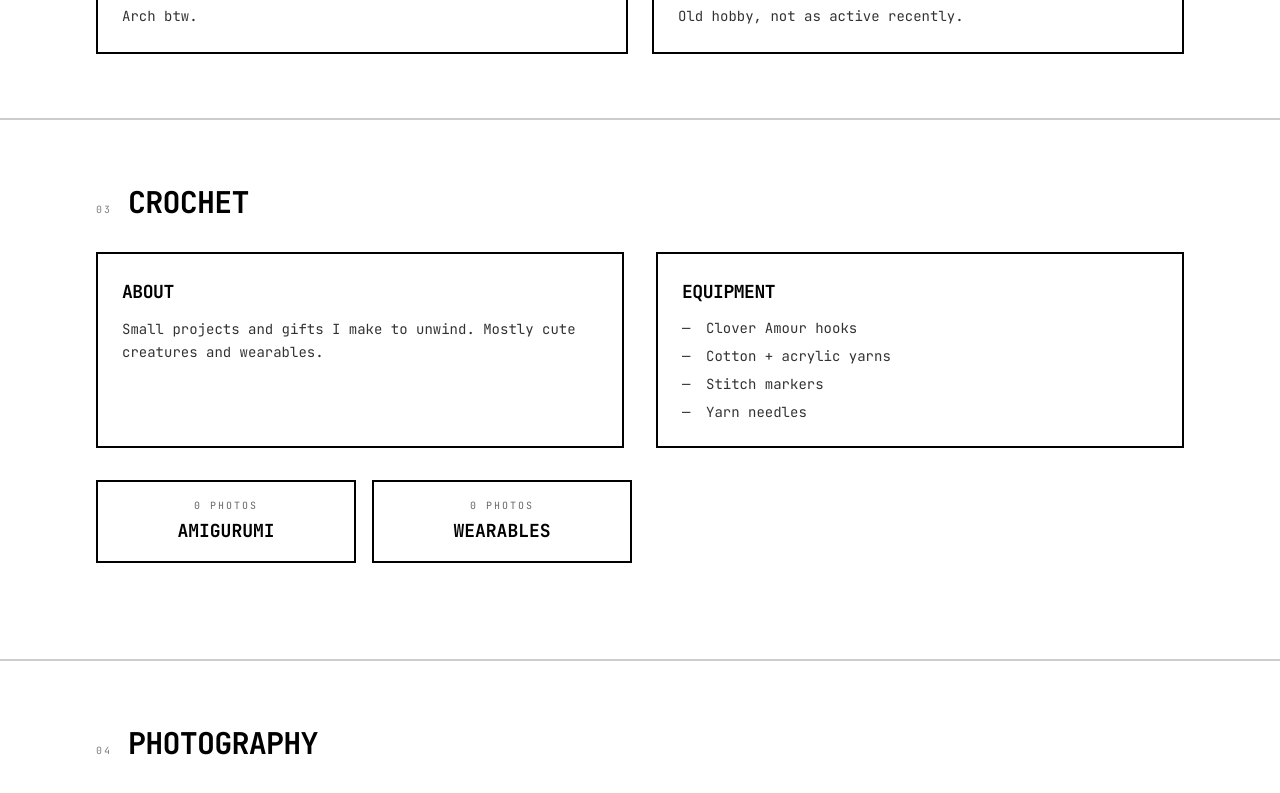
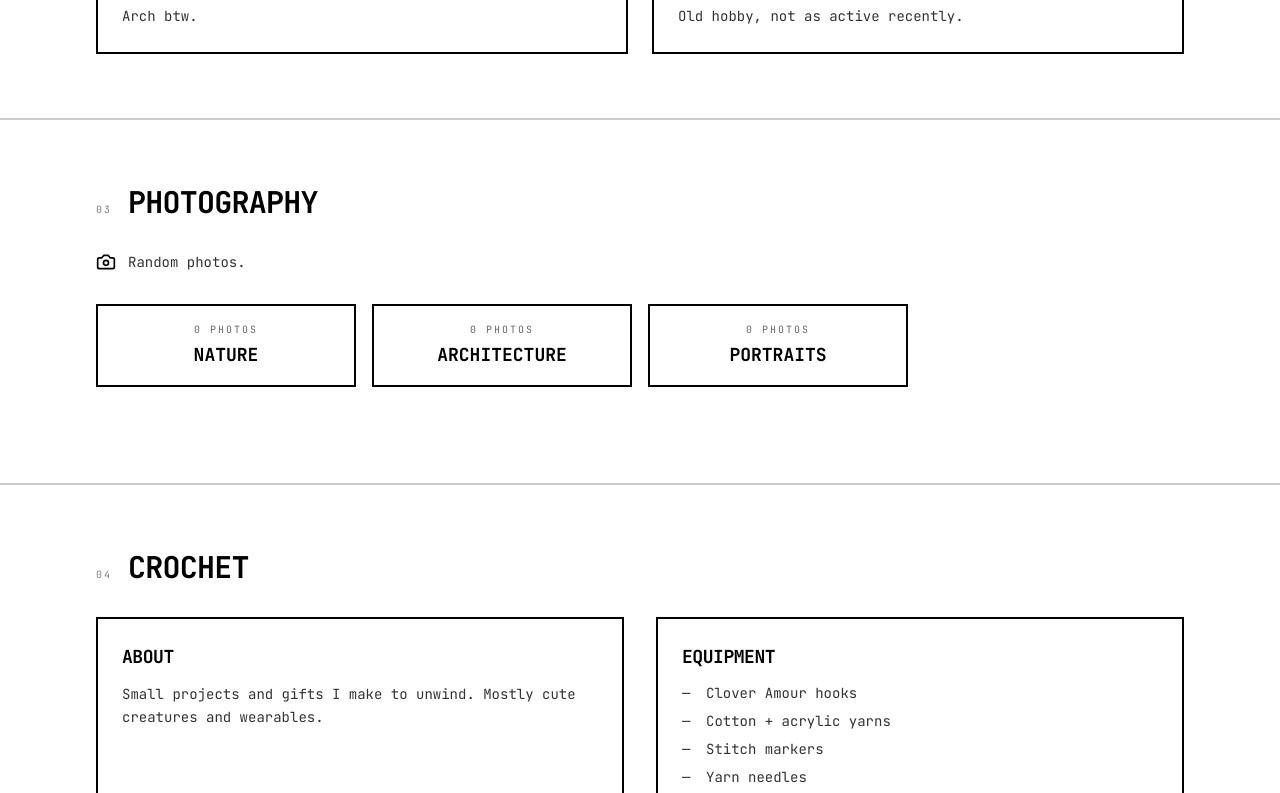
Before and after one commit to Leeonleee/Leeonleee.github.io, a React (Vite) app: page /personal in a window 1280 px wide. Shown: the part 900-1693 px from the top of the page. Built offline with nearby package versions, Linux system fonts and the light colour scheme; the HTML template or start-up script is replaced by a standard one.

Commit message:
changed order of interests

```diff
--- a/src/pages/Personal.tsx
+++ b/src/pages/Personal.tsx
@@ -8,7 +8,7 @@ import MasonryImageGrid from "@/components/MasonryImageGrid";
 import ImageLightbox from "@/components/ImageLightbox";
 
 
-const sectionOrder = ["Setup", "Tech", "Crochet", "Photography"] as const;
+const sectionOrder = ["Setup", "Tech", "Photography", "Crochet"] as const;
 
 const setup = [
     {
```
